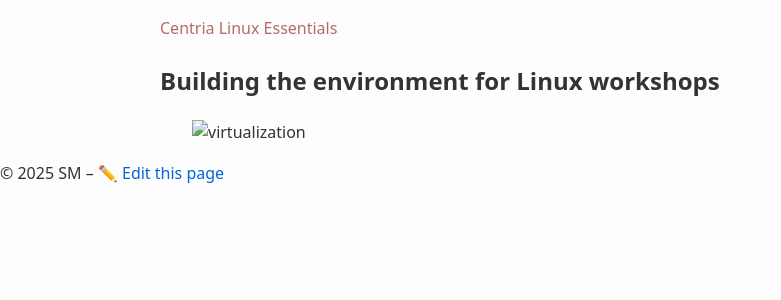
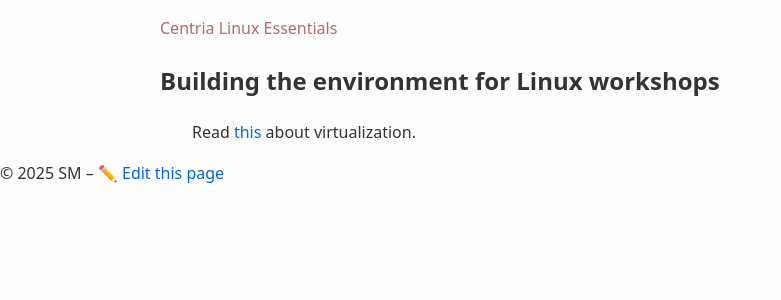
Before and after one commit to averkoc/lx, a Jekyll site: the page built from docs/ws1.md, in a window 1280 px wide. Shown: the top 300 px of the page, without its empty margins (0-781 px from the left). Built offline with Jekyll 4.4.1, drawn with Linux system fonts in a browser that asks for light colours.

Commit message:
Add link to virtualization documentation
Updated documentation to include a link about virtualization.

```diff
--- a/docs/ws1.md
+++ b/docs/ws1.md
@@ -5,4 +5,4 @@
 
 ## Building the environment for Linux workshops
 
-![virtualization](virtualization.md)
+Read [this](virtualization.md) about virtualization.
```
